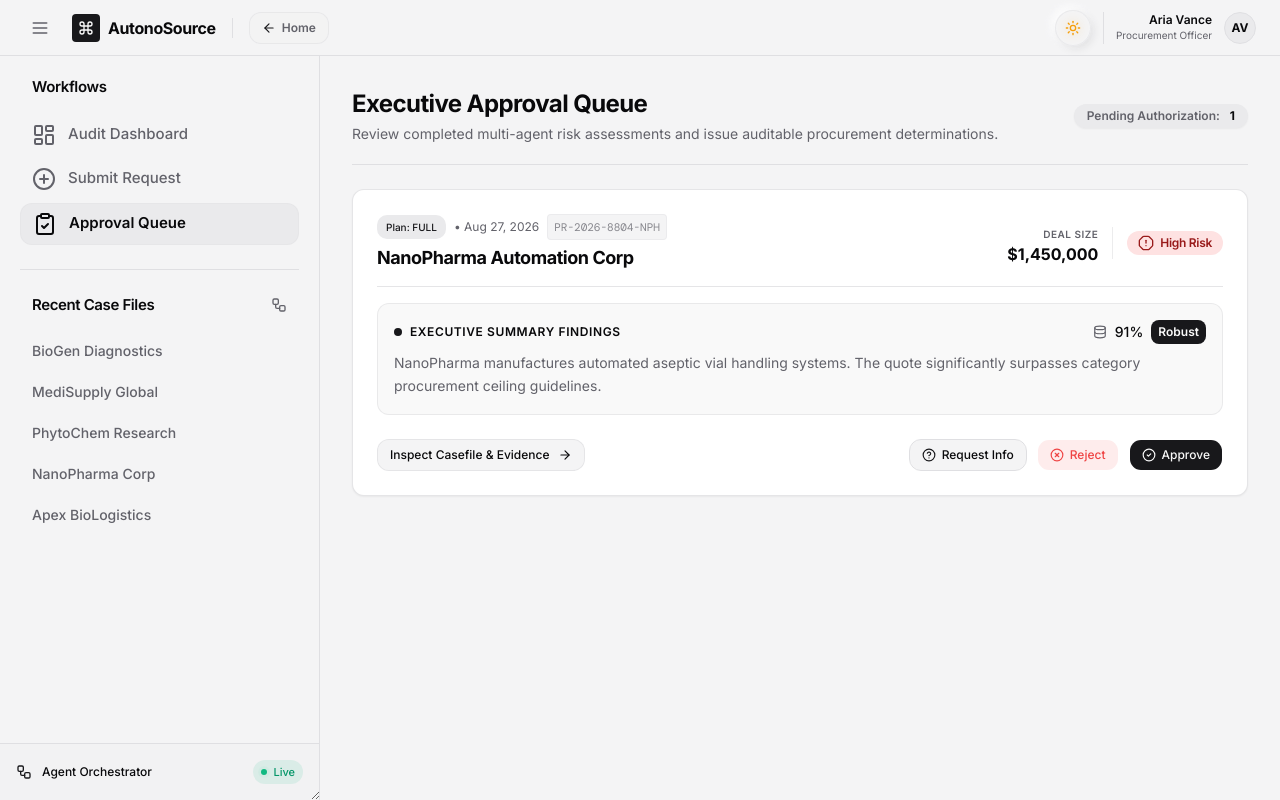
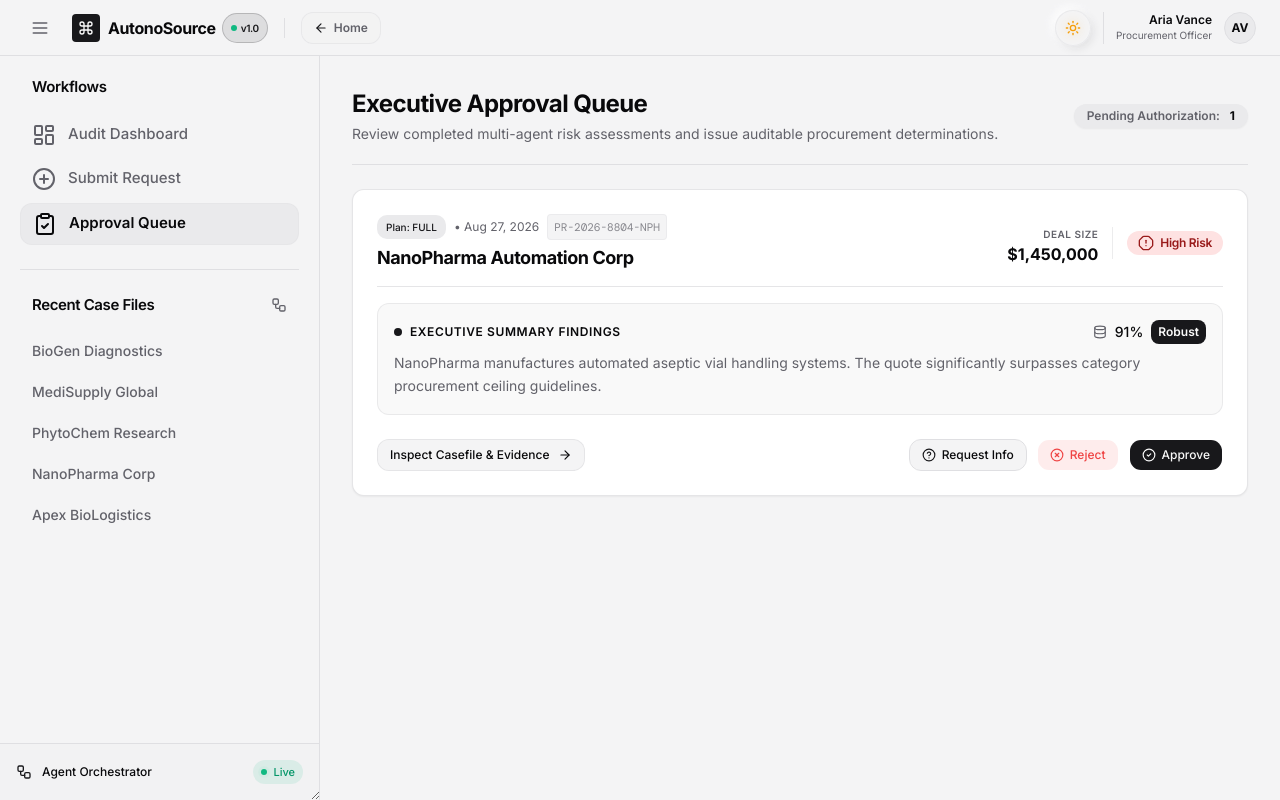
Before and after one commit to Praveen-2305/pharmProcure, a React (Vite) app in the folder frontend/: page /queue in a window 1280 px wide. Built offline with nearby package versions, Linux system fonts and the light colour scheme; a web font is replaced by a local one.

Commit message:
feat(ui): add system status and version badge to header

```diff
--- a/frontend/src/components/layout/Header.tsx
+++ b/frontend/src/components/layout/Header.tsx
@@ -18,11 +18,15 @@ export const Header: React.FC<{ onMenuClick?: () => void }> = ({ onMenuClick })
         </Button>
 
         <Link to="/" className="flex items-center gap-2 group">
-          <div className="size-7 rounded bg-primary flex items-center justify-center group-hover:scale-105 transition-transform duration-150">
+          <div className="size-7 rounded bg-primary flex items-center justify-center group-hover:scale-105 transition-transform duration-150 shadow-xs">
             <Command className="size-4 text-primary-foreground" />
           </div>
           <span className="text-base font-bold tracking-tight text-foreground flex items-center gap-1.5">
             AutonoSource
+            <span className="hidden md:inline-flex items-center gap-1 rounded-full bg-primary/10 px-2 py-0.5 text-[10px] font-semibold text-primary border border-primary/20">
+              <span className="size-1.5 rounded-full bg-emerald-500 animate-pulse" />
+              v1.0
+            </span>
           </span>
         </Link>
 
```
